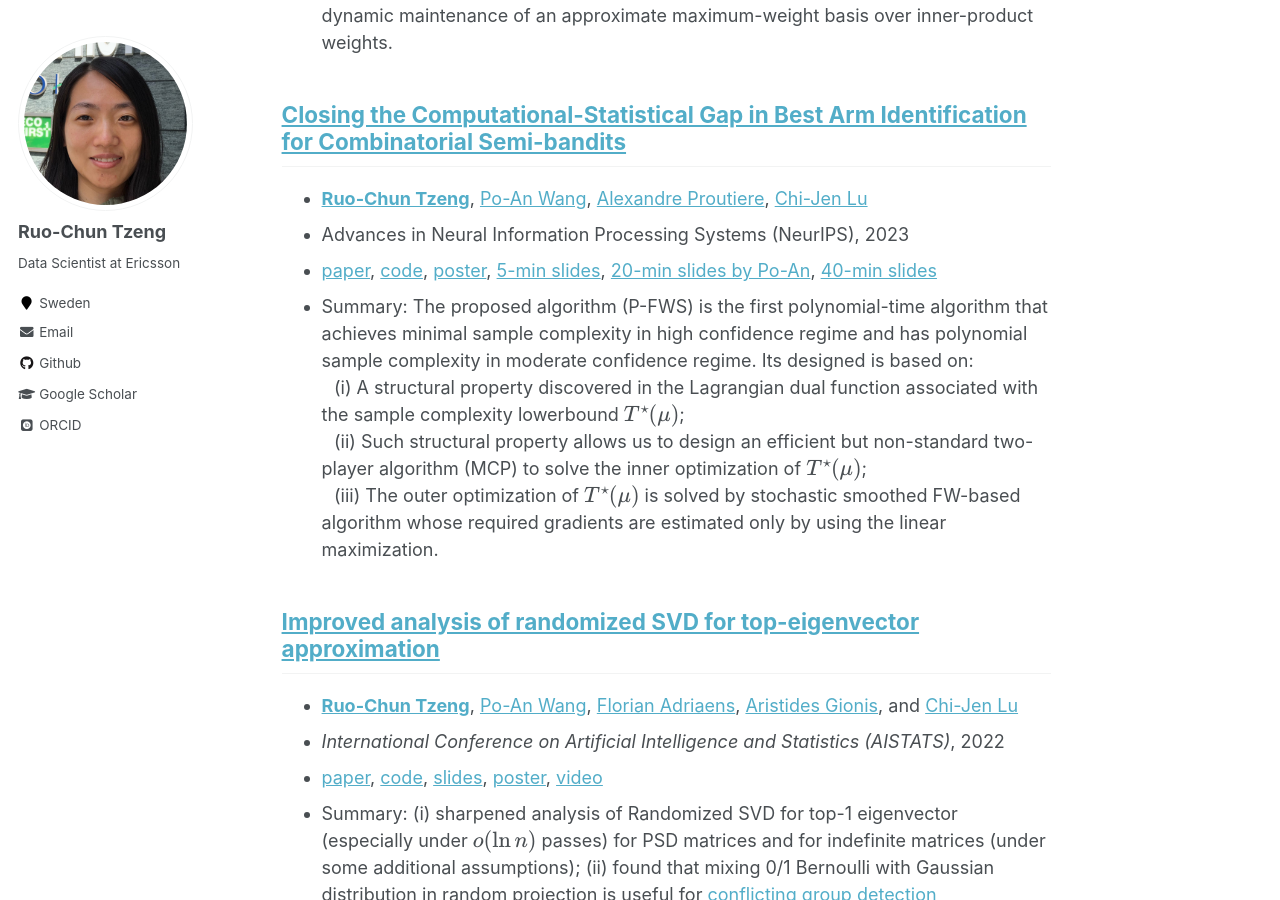
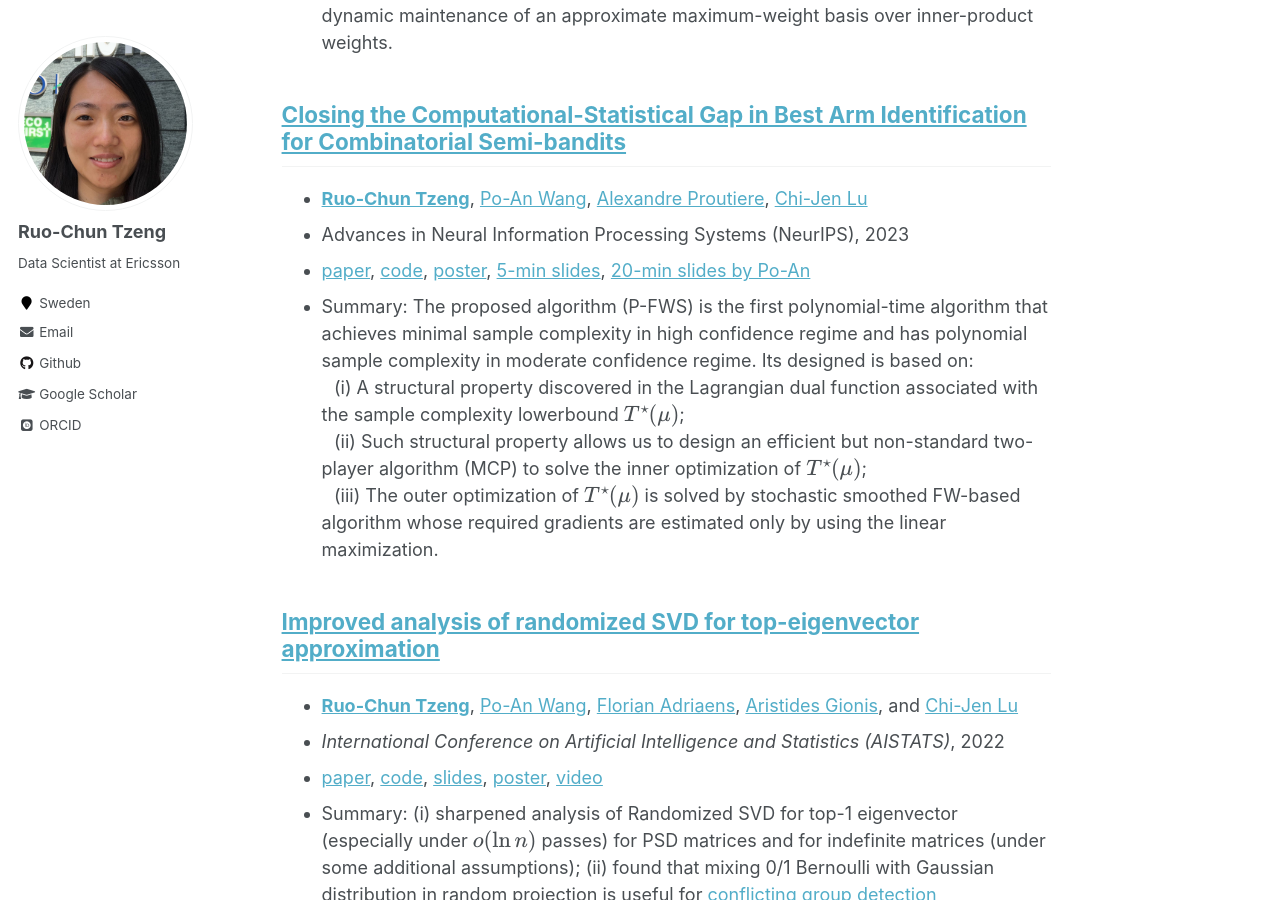
Before and after one commit to rctzeng/rctzeng.github.io, a Jekyll site: the page built from _pages/publications.md, in a window 1280 px wide and 900 px high, scrolled down 506 px. Built offline with Jekyll 4.4.1, drawn with Linux system fonts in a browser that asks for light colours; some web fonts are replaced; formulas are drawn with MathJax 3.

Commit message:
Update publications.md

```diff
--- a/_pages/publications.md
+++ b/_pages/publications.md
@@ -15,7 +15,7 @@ Our technique is based on dynamic maintenance of an approximate maximum-weight b
 ## [Closing the Computational-Statistical Gap in Best Arm Identification for Combinatorial Semi-bandits](https://openreview.net/forum?id=8jg8z3ASiw)
 * **[Ruo-Chun Tzeng](https://scholar.google.com/citations?user=jntcHQ0AAAAJ)**, [Po-An Wang](https://scholar.google.com/citations?user=kzXIxFYAAAAJ), [Alexandre Proutiere](https://scholar.google.com/citations?user=g5sya5cAAAAJ), [Chi-Jen Lu](https://scholar.google.com/citations?user=B_SGfJoAAAAJ)
 * Advances in Neural Information Processing Systems (NeurIPS), 2023
-* [paper](https://openreview.net/attachment?id=8jg8z3ASiw&name=supplementary_material), [code](https://github.com/rctzeng/NeurIPS2023-PerturbedFWS), [poster](https://rctzeng.github.io/posters/NeurIPS2023-PFWS.pdf), [5-min slides](https://rctzeng.github.io/slides/NeurIPS2023-PFWS_5min.pdf), [20-min slides by Po-An](https://rctzeng.github.io/slides/NeurIPS2023-PFWS_PAW.pdf), [40-min slides](https://rctzeng.github.io/slides/NeurIPS2023-PFWS_RCT.pdf)
+* [paper](https://openreview.net/attachment?id=8jg8z3ASiw&name=supplementary_material), [code](https://github.com/rctzeng/NeurIPS2023-PerturbedFWS), [poster](https://rctzeng.github.io/posters/NeurIPS2023-PFWS.pdf), [5-min slides](https://rctzeng.github.io/slides/NeurIPS2023-PFWS_5min.pdf), [20-min slides by Po-An](https://rctzeng.github.io/slides/NeurIPS2023-PFWS_PAW.pdf)
 * Summary:
 The proposed algorithm (P-FWS) is the first polynomial-time algorithm that achieves minimal sample complexity in high confidence regime and has polynomial sample complexity in moderate confidence regime. Its designed is based on:\
  $\,\,$ (i) A structural property discovered in the Lagrangian dual function associated with the sample complexity lowerbound $T^{\star}(\mu)$;\
```
